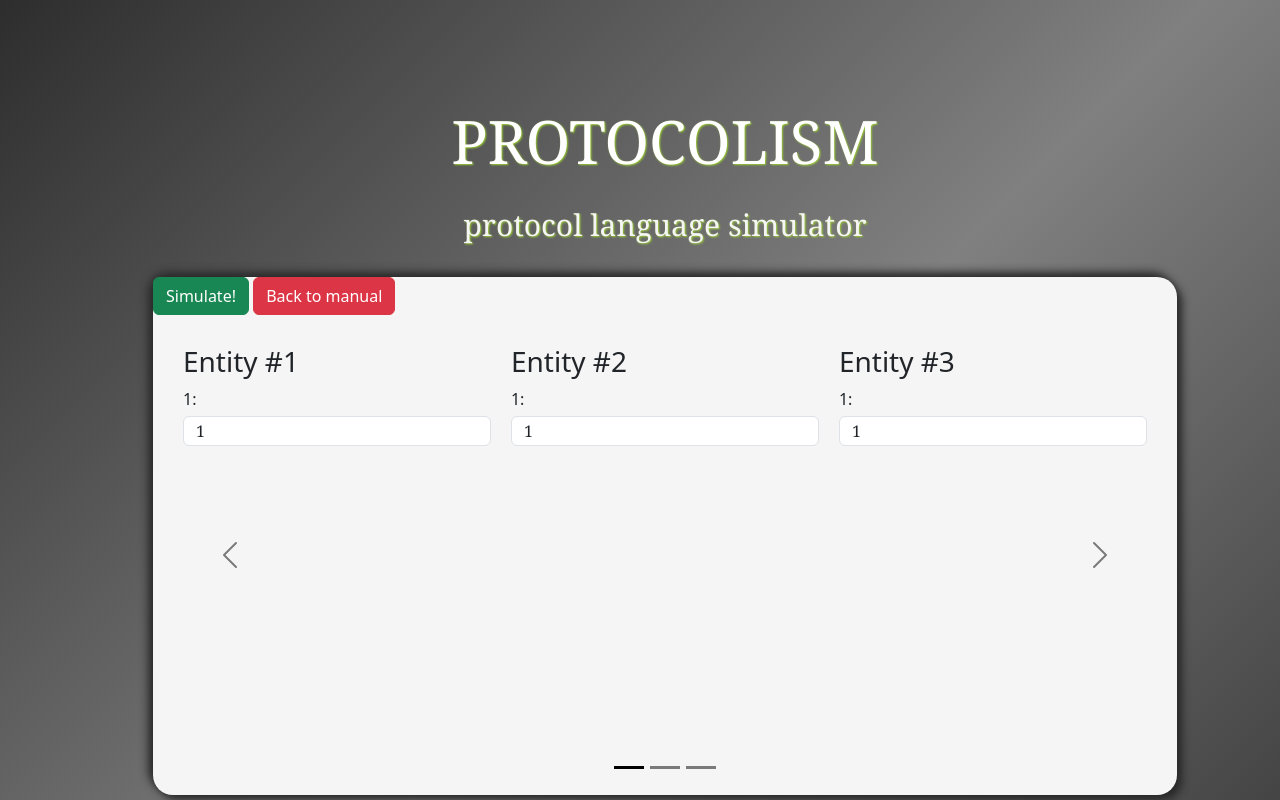
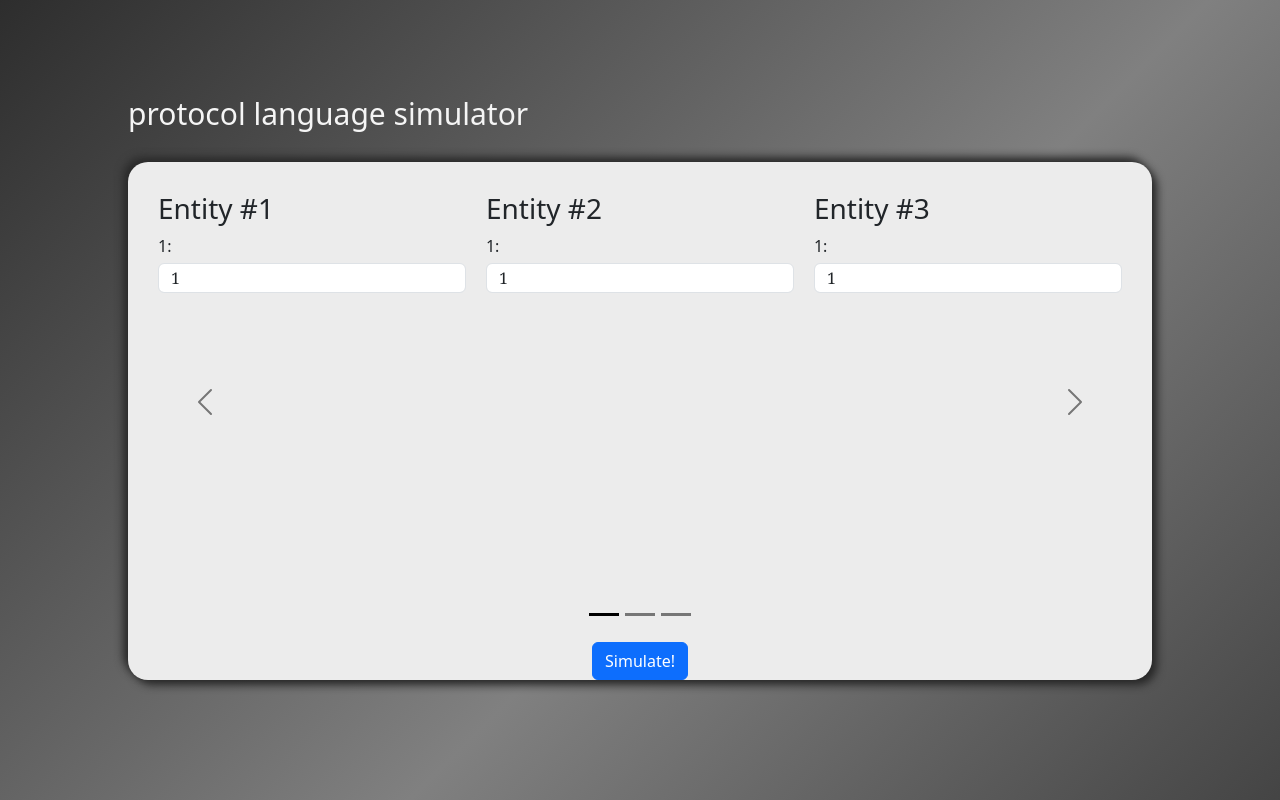
Before and after one commit to mfrszpiotro/dhcprotocolsim, a Flask app: template templates/define.html in a window 1280 px wide. Run offline with Flask 2, Linux system fonts and the light colour scheme; the template is opened without the code that fills it: most values are stand-ins (such as "Sample title", 1, 10 or a date in 2020); some libraries are stand-ins or nearby versions.

Commit message:
Bootswatch theme changed, "define" layout modified

```diff
--- a/app.py
+++ b/app.py
@@ -10,7 +10,7 @@ app = Flask(__name__)
 app.config[
     "SECRET_KEY"
 ] = 'h+u5-sNA2%Fr&3"y"9nQEn==rfLjfKB{$RGShJ"$2I`d&j[5-J79:RJZoQJ('
-app.config["BOOTSTRAP_BOOTSWATCH_THEME"] = "lumen"
+app.config["BOOTSTRAP_BOOTSWATCH_THEME"] = "lux"
 bootstrap = Bootstrap5(app)
 
 
@@ -18,7 +18,7 @@ bootstrap = Bootstrap5(app)
 def index():
     if request.method == "POST":
         if request.form.get("start"):
-            session["descriptions"] = [create_triplet("", 5)]
+            session["descriptions"] = [create_triplet("", 4)]
             return redirect(url_for("define"))
 
     return render_template("index.html")
@@ -26,7 +26,7 @@ def index():
 
 @app.route("/define", methods=["GET", "POST"])
 def define():
-    flash("Please input at least one protocol entity description below.", "success")
+    flash("Please input at least one protocol entity description below.", "error")
     if request.method == "POST":
         if request.form.get("simulate"):
             session.pop("_flashes", None)
@@ -39,7 +39,7 @@ def define():
 
         if request.form.get("add"):
             session.pop('_flashes', None)
-            session["descriptions"].append(create_triplet("", 5))
+            session["descriptions"].append(create_triplet("", 4))
 
         if request.form.get("back"):
             return redirect(url_for("index"))
--- a/static/styles/styles.css
+++ b/static/styles/styles.css
@@ -1,3 +1,4 @@
+
 .embed-pdf{
   width: 90%;
   height: 1180px;
@@ -12,9 +13,9 @@
   font-size: 72px;
 }
 
-.center{
-  margin-left:auto;
-  margin-bottom:auto;
+.buttons-column{
+  display: flex;
+  justify-content: center;
 }
 
 .table-dark{
@@ -53,11 +54,15 @@
   margin-right: auto;
 }
 
+.rel-center{
+  position: relative;
+  text-align: center;
+}
+
 .rel{
   position: relative;
-  margin-left: 25px;
-  margin-right:-25px;
 }
+
 .abs{
   position: absolute;
   top: 12%;
@@ -97,13 +102,12 @@
 .soft-page{
   min-height: 440px;
   border-radius: 20px;
-  background: whitesmoke;
+  background: #ececec;
   box-shadow:  5px 5px 9px #272727,
                -5px -5px 9px #2b2b2b;
 }
 
 h2 {
-  font-family: 'Cambria';
   font-size: 40px;
   margin-left: 10px;
   word-wrap: normal;
@@ -122,7 +126,6 @@ p {
   text-shadow: 1px 1px 2px yellowgreen;
   font-family: "serif";
   overflow: hidden;
-  font-family: 'Cambria';
   font-size: 60px;
   word-wrap: break-word;
   text-align: center;
--- a/templates/define.html
+++ b/templates/define.html
@@ -3,13 +3,10 @@
 {% block content %}
 <div class="abs">
   <div class="rel">
-    <p>PROTOCOLISM</p>
-    <p class="sub-p">protocol language simulator</p>
+    <h1 class=sub-p> protocol language simulator</h1>
   </div>
   <div class="rel soft-page">
     <form action="" method="post">
-      <button type="submit" class="btn btn-success" name="simulate" value="simulate">Simulate!</button>
-      <button type="submit" class="btn btn-danger" name="back" value="back">Back to manual</button>
     <!-- Carousel -->
     <div id="demo" class="carousel-dark carousel slide" data-bs-ride="carousel">
 
@@ -103,6 +100,9 @@
         <span class="carousel-control-next-icon"></span>
       </button>
     </div>
+    <div class="buttons-column">
+      <button type="submit" class="btn btn-primary" name="simulate" value="simulate">Simulate!</button>
+    </div>
   </div>
 </div>
 
--- a/templates/index.html
+++ b/templates/index.html
@@ -11,7 +11,7 @@
       <button type="submit" class="btn btn-success" name="start" value="start">Get started!</button>
     </form>
     <h3>How to use the protocol simulator:</h3>
-    <object class="embed-pdf" data="static/docs/manual.pdf" type="application/pdf">
+    <object class="soft-page embed-pdf" data="static/docs/manual.pdf" type="application/pdf">
       <h3><a href="static/docs/manual.pdf">Download PDF manual</a></h2>
     </object>
     <button class="btn">
```
Also changed, not shown: static/styles/slider.css (deleted, +0 -47 lines).
